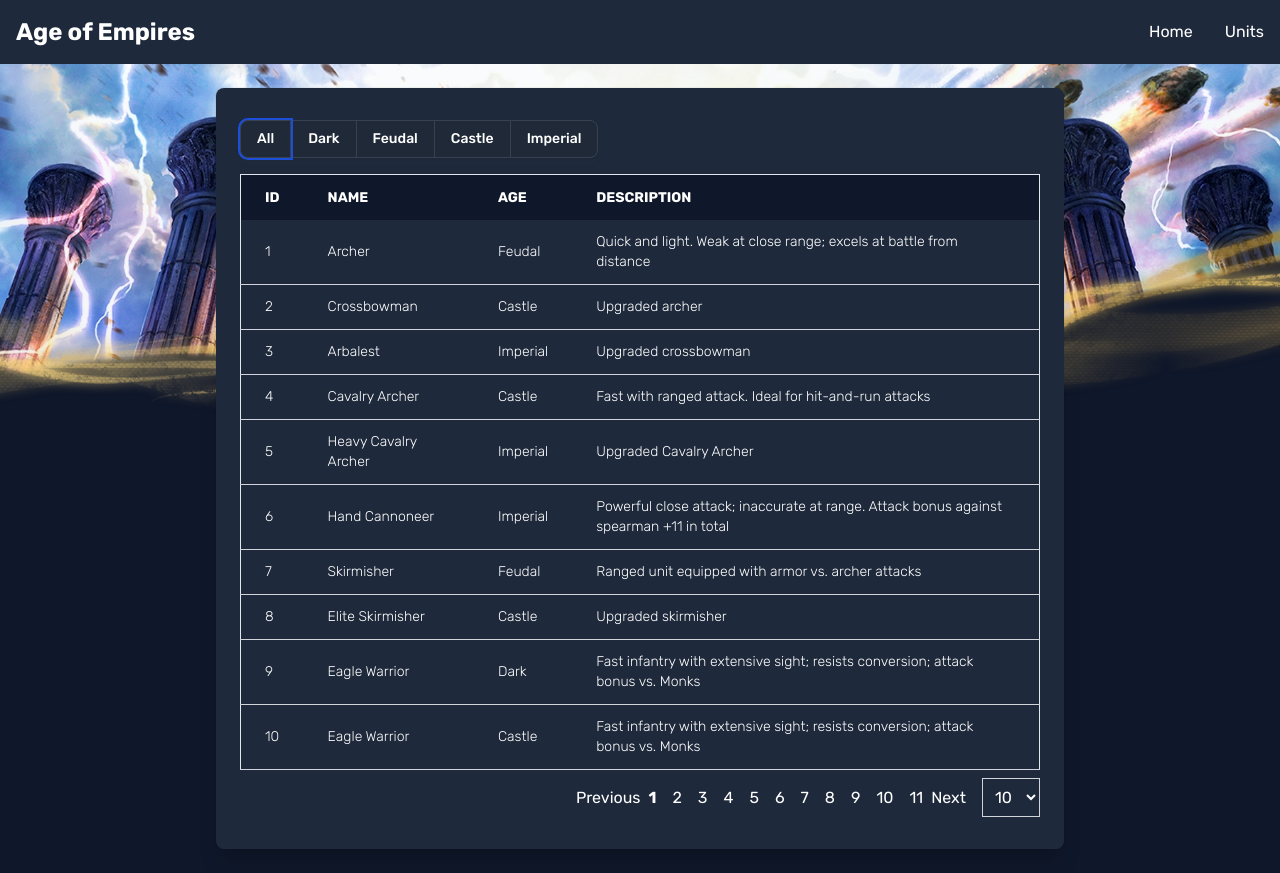
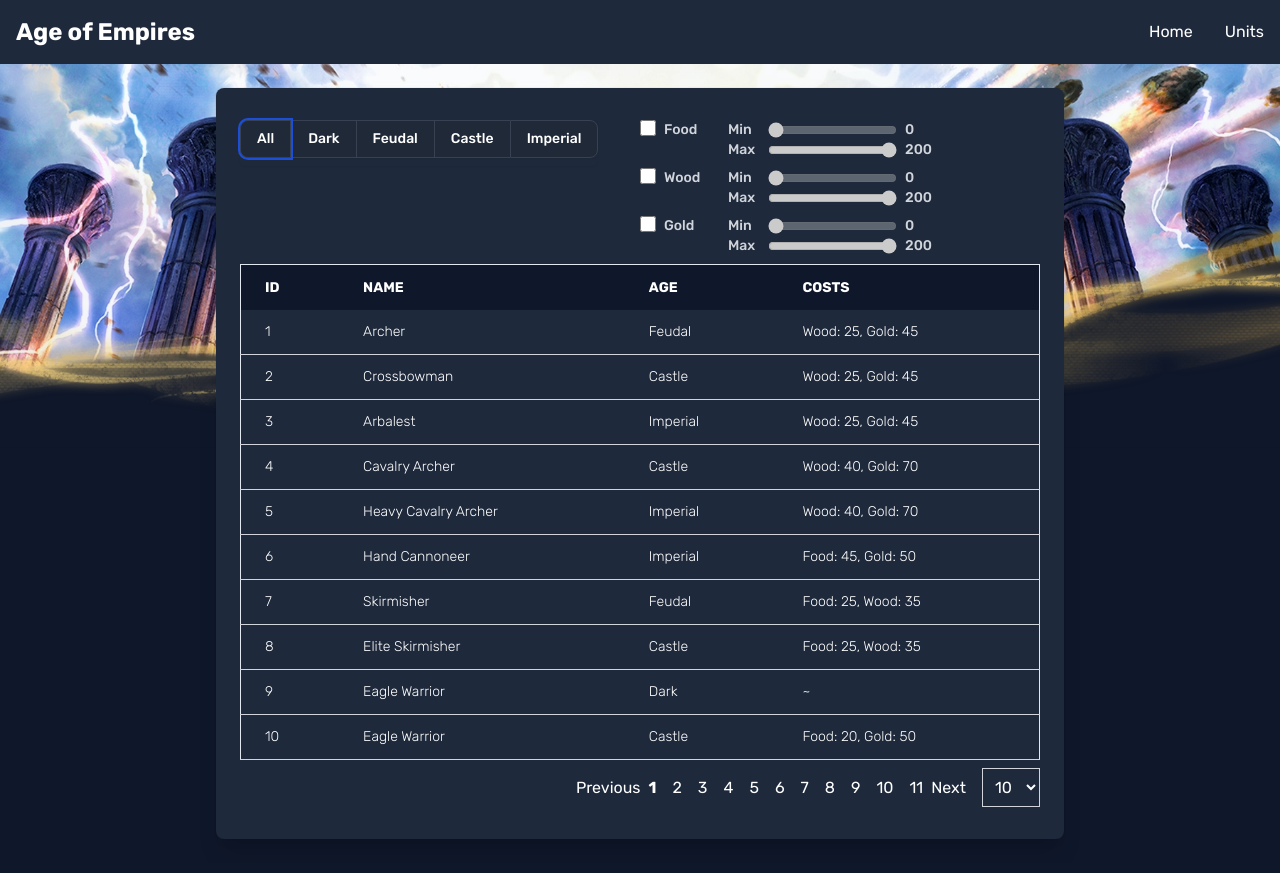
Before and after one commit to bsogulcan/age-of-empires-units, an Angular app: page /unit-list in a window 1280 px wide. Built offline with nearby package versions, Linux system fonts and the light colour scheme.

Commit message:
feat(unit-list): costs range filter

```diff
--- /dev/null
+++ b/src/app/common/range-input/range-input.component.html
@@ -0,0 +1,50 @@
+<div class="flex flex-row mb-2">
+    <div class="flex w-20">
+        <input [id]="costFilter.type" type="checkbox"
+               (change)="costFilterChange.emit(costFilter)"
+               [(ngModel)]="costFilter.enabled"
+               class="w-4 h-4 text-blue-600 bg-gray-100 border-gray-300 rounded focus:ring-blue-500 dark:focus:ring-blue-600 dark:ring-offset-gray-800 focus:ring-2 dark:bg-gray-700 dark:border-gray-600">
+        <label [for]="costFilter.type"
+               class="ms-2 text-sm font-medium text-gray-900 dark:text-gray-300">{{ costFilter.displayName }} </label>
+    </div>
+    <div class="flex flex-col">
+        <div class="flex w-full">
+            <label [for]="costFilter.type+'-min'"
+                   class="w-10 ms-2 text-sm font-medium text-gray-900 dark:text-gray-300">Min</label>
+            <input
+                    [id]="costFilter.type+'-min'"
+                    type="range"
+                    [disabled]="!costFilter.enabled"
+                    [min]="min"
+                    [(ngModel)]="costFilter.min"
+                    [max]="max"
+                    (change)="costFilterChange.emit(costFilter)"
+                    class="bg-gray-200 rounded-lg  cursor-pointer dark:bg-gray-700"
+            >
+            <span class="ms-2 text-sm font-medium text-gray-900 dark:text-gray-300">
+                {{ costFilter.min }}
+            </span>
+        </div>
+
+        <div class="flex w-full">
+            <label [for]="costFilter.type+'-max'"
+                   class="w-10 ms-2 text-sm font-medium text-gray-900 dark:text-gray-300">Max</label>
+            <input
+                    [id]="costFilter.type+'-max'"
+                    type="range"
+                    [disabled]="!costFilter.enabled"
+                    [min]="min"
+                    [(ngModel)]="costFilter.max"
+                    (change)="costFilterChange.emit(costFilter)"
+                    [max]="max"
+                    class="bg-gray-200 rounded-lg  cursor-pointer dark:bg-gray-700"
+            >
+            <span class="ms-2 text-sm font-medium text-gray-900 dark:text-gray-300">
+                {{ costFilter.max }}
+            </span>
+        </div>
+
+
+    </div>
+
+</div>
--- /dev/null
+++ b/src/app/common/range-input/range-input.component.ts
@@ -0,0 +1,28 @@
+import {Component, EventEmitter, Input, Output} from '@angular/core';
+import {FormsModule} from "@angular/forms";
+import {CostFilter} from "../../unit-list/models/cost-filter";
+
+@Component({
+    selector: 'app-range-input',
+    standalone: true,
+    imports: [
+        FormsModule
+    ],
+    templateUrl: './range-input.component.html',
+    styleUrl: './range-input.component.scss'
+})
+export class RangeInputComponent {
+    @Input({
+        required: true
+    })
+    costFilter!: CostFilter;
+
+    @Output()
+    costFilterChange = new EventEmitter<CostFilter>();
+
+    @Input()
+    min: number = 0;
+
+    @Input()
+    max: number = 100;
+}
--- a/src/app/services/unit/dtos/cost.ts
+++ b/src/app/services/unit/dtos/cost.ts
@@ -1,4 +1,5 @@
 export interface Cost {
-    Wood: number
-    Gold: number
+    Wood?: number
+    Gold?: number
+    Food?: number
 }
--- a/src/app/services/unit/unit.service.ts
+++ b/src/app/services/unit/unit.service.ts
@@ -2,6 +2,8 @@ import {inject, Injectable} from '@angular/core';
 import {HttpClient} from "@angular/common/http";
 import {Observable} from "rxjs";
 import {UnitResponse} from "./dtos/unit-response";
+import {Unit, UnitDto} from "./dtos/unit";
+import {Cost} from "./dtos/cost";
 
 @Injectable({
     providedIn: 'root'
@@ -13,4 +15,36 @@ export class UnitService {
     getList(): Observable<UnitResponse> {
         return this.httpClient.get<UnitResponse>(this.url);
     }
+
+
+    static convertToUnitDto(unit: Unit): UnitDto {
+        return {
+            id: unit.id,
+            name: unit.name,
+            age: unit.age,
+            costs: this.stringifyCosts(unit.cost)
+        };
+    }
+
+    static stringifyCosts(cost?: Cost): string {
+        if (!cost) {
+            return '~';
+        }
+
+        const parts: string[] = [];
+
+        if (cost.Food) {
+            parts.push(`Food: ${cost.Food}`);
+        }
+
+        if (cost.Wood) {
+            parts.push(`Wood: ${cost.Wood}`);
+        }
+
+        if (cost.Gold) {
+            parts.push(`Gold: ${cost.Gold}`);
+        }
+
+        return parts.length ? parts.join(', ') : '~';
+    }
 }
--- /dev/null
+++ b/src/app/unit-list/models/cost-filter.ts
@@ -0,0 +1,7 @@
+export interface CostFilter {
+    enabled: boolean,
+    type: 'food' | 'wood' | 'gold',
+    displayName: string
+    min: number,
+    max: number
+}
--- a/src/app/unit-list/unit-list.component.html
+++ b/src/app/unit-list/unit-list.component.html
@@ -1,5 +1,10 @@
 <app-wrapper>
     <div class="mx-50 bg-white dark:bg-slate-800 rounded-lg px-6 py-8 ring-1 ring-slate-900/5 shadow-xl">
+        @if (filteredUnits) {
+
+
+            <div class="flex flex-col md:flex-row">
+                <div class="basis-1/2">
                     <app-button-group
                             class="inline-flex rounded-md shadow-sm mb-2"
                             [options]="ages"
@@ -7,8 +12,20 @@
                             (onSelectedChanged)="onAgeChanged($event)"
                     >
                     </app-button-group>
+                </div>
+                <div class="basis-1/2">
+                    <div class="flex flex-col">
+                        @for (costFilter of costFilters; track costFilter.type; let i = $index) {
+                            <app-range-input
+                                    [max]="200"
+                                    [costFilter]="costFilters[i]"
+                                    (costFilterChange)="filterUnits()"
+                            ></app-range-input>
+                        }
+                    </div>
+                </div>
+            </div>
 
-        @if (filteredUnits) {
             <app-table
                     [columns]="columns"
                     [entities]="filteredUnits"
--- a/src/app/unit-list/unit-list.component.ts
+++ b/src/app/unit-list/unit-list.component.ts
@@ -3,10 +3,12 @@ import {WrapperComponent} from "../common/wrapper/wrapper.component";
 import {TableComponent} from "../common/table/table.component";
 import {TableColumn} from "../common/table/models/table-column";
 import {UnitService} from "../services/unit/unit.service";
-import {Unit} from "../services/unit/dtos/unit";
+import {Unit, UnitDto} from "../services/unit/dtos/unit";
 import {Router} from "@angular/router";
 import {ButtonGroupOption} from "../common/button-group/models/button-group-option";
 import {ButtonGroupComponent} from "../common/button-group/button-group.component";
+import {RangeInputComponent} from "../common/range-input/range-input.component";
+import {CostFilter} from "./models/cost-filter";
 
 @Component({
     selector: 'app-unit-list',
@@ -15,6 +17,7 @@ import {ButtonGroupComponent} from "../common/button-group/button-group.componen
         WrapperComponent,
         TableComponent,
         ButtonGroupComponent,
+        RangeInputComponent,
     ],
     templateUrl: './unit-list.component.html',
     styleUrl: './unit-list.component.scss'
@@ -62,12 +65,37 @@ export class UnitListComponent implements OnInit {
             displayName: 'Age',
         },
         {
-            name: 'description',
-            displayName: 'Description',
+            name: 'costs',
+            displayName: 'Costs',
         }
     ];
+    costFilters: Array<CostFilter> = [
+        {
+            type: 'food',
+            displayName: 'Food',
+            enabled: false,
+            min: 0,
+            max: 200
+        },
+        {
+            type: 'wood',
+            displayName: 'Wood',
+            enabled: false,
+            min: 0,
+            max: 200
+        },
+        {
+            type: 'gold',
+            displayName: 'Gold',
+            enabled: false,
+            min: 0,
+            max: 200
+        }
+    ]
+
+
     allUnits?: Array<Unit>;
-    filteredUnits?: Array<Unit>;
+    filteredUnits?: Array<UnitDto>;
 
     ngOnInit(): void {
         this.unitService.getList()
@@ -87,9 +115,31 @@ export class UnitListComponent implements OnInit {
     }
 
     filterUnits() {
-        this.filteredUnits = [...this.allUnits!];
+        let units = [...this.allUnits!];
         if (this.selectedAge && this.selectedAge!.value != 0) {
-            this.filteredUnits = this.filteredUnits.filter(x => x.age == this.selectedAge?.displayName!)
+            units = units.filter(x => x.age == this.selectedAge?.displayName!)
         }
+
+        this.costFilters.forEach(costFilter => {
+            if (costFilter.enabled) {
+                if (costFilter.type == 'food') {
+                    units = units.filter(x => x.cost && x.cost.Food && x.cost!.Food! >= costFilter.min)
+                    units = units.filter(x => x.cost && x.cost.Food && x.cost!.Food! <= costFilter.max)
+                }
+
+                if (costFilter.type == 'wood') {
+                    units = units.filter(x => x.cost && x.cost.Wood && x.cost!.Wood! >= costFilter.min)
+                    units = units.filter(x => x.cost && x.cost.Wood && x.cost!.Wood! <= costFilter.max)
+                }
+
+                if (costFilter.type == 'gold') {
+                    units = units.filter(x => x.cost && x.cost.Gold && x.cost!.Gold! >= costFilter.min)
+                    units = units.filter(x => x.cost && x.cost.Gold && x.cost!.Gold! <= costFilter.max)
+                }
+            }
+        });
+
+        this.filteredUnits = units.map(x => UnitService.convertToUnitDto(x));
     }
+
 }
```
Also changed, not shown: src/app/services/unit/dtos/unit.ts (+7 -0 lines), src/app/common/range-input/range-input.component.scss (added), 1 other file (tests, documents, lock files or other folders). Lines whose indentation alone changed are shown as unchanged.
